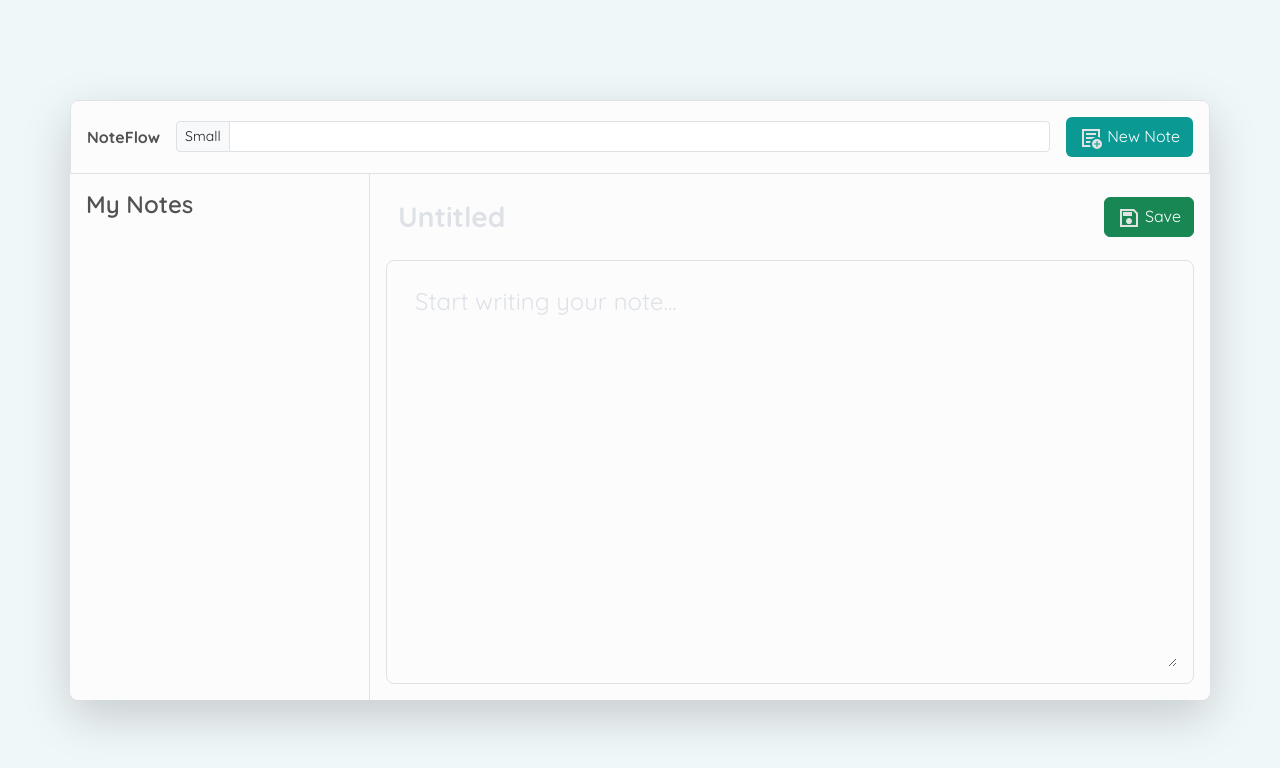
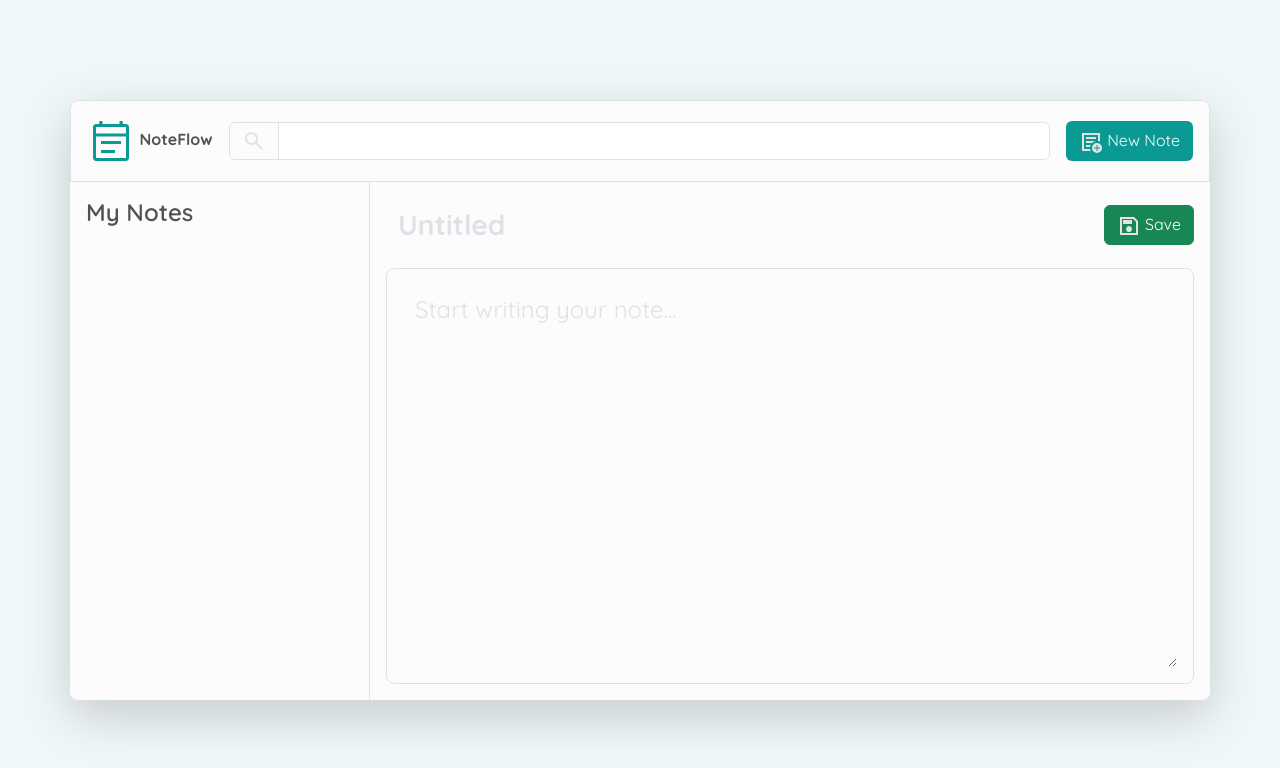
Before and after one commit to leightongrant/note-taking-app-step8up, a website: page public/index.html in a window 1280 px wide. Drawn offline with nearby package versions, Linux system fonts and the light colour scheme; no server answers.

Commit message:
feat(search): add note search functionality

```diff
--- a/public/assets/css/style.css
+++ b/public/assets/css/style.css
@@ -11,7 +11,8 @@
 	--border-color: #dee2e6;
 }
 body {
-	font-family: Quicksand, system-ui, -apple-system, BlinkMacSystemFont, 'Segoe UI', Roboto, Oxygen, Ubuntu, Cantarell, 'Open Sans', 'Helvetica Neue', sans-serif;
+	font-family: Quicksand, system-ui, -apple-system, BlinkMacSystemFont, 'Segoe UI', Roboto, Oxygen, Ubuntu, Cantarell, 'Open Sans', 'Helvetica Neue',
+		sans-serif;
 	color: var(--dark-text);
 	font-weight: 400;
 	background-color: var(--background-color);
@@ -108,6 +109,15 @@ button.new-note:hover {
 	grid-template-columns: 1fr auto auto;
 	gap: 1rem;
 }
+
+#inputGroup-sizing-md {
+	background-color: transparent;
+}
+
+#search:focus {
+	box-shadow: none;
+	border-color: var(--border-color);
+}
 #note-title-input,
 #note-text {
 	border: none;
--- a/public/assets/js/index.js
+++ b/public/assets/js/index.js
@@ -1,6 +1,7 @@
 const myNotes = document.querySelector('.my-notes')
 const newNote = document.querySelector('.new-note')
 const confirmModal = new bootstrap.Modal('#confirmModal', {})
+const searchInput = document.querySelector('#search')
 
 const renderNoteForm = (title = '', noteText = '', crudOp = 'post', id) => {
 	const noteView = document.querySelector('.note-view')
@@ -92,14 +93,15 @@ const renderNote = (note) => {
 	confirm.addEventListener('click', confirmDelete)
 }
 
-const getNotes = async () => {
+const getNotes = async (re = RegExp('')) => {
 	const url = 'http://localhost:5000/api/notes'
 	try {
 		const response = await fetch(url)
 		if (response.ok) {
 			const data = await response.json()
 			data.sort((a, b) => new Date(b.updatedAt) - new Date(a.updatedAt))
-			renderNotes(data)
+			const filteredData = data.filter((item) => re.test(item.title))
+			renderNotes(filteredData)
 		}
 	} catch (error) {
 		console.log(error)
@@ -222,4 +224,13 @@ const handleSave = async (note, crudOp, id) => {
 	}
 }
 
+const handleSearch = () => {
+	searchInput.addEventListener('keyup', (e) => {
+		const { value } = e.target
+		const re = RegExp(value)
+		getNotes(re)
+	})
+}
+
 getNotes()
+handleSearch()
--- a/public/index.html
+++ b/public/index.html
@@ -50,18 +50,42 @@
 			<div class="page-inner container border border-0 shadow-lg rounded-3 bg-light-subtle p-0">
 				<header class="">
 					<nav class="border border-bottom border-1 rounded-top-3 p-3">
-						<div class="logo fw-bold">NoteFlow</div>
-						<div class="search input-group input-group-sm mb-0">
+						<div class="logo fw-bold">
+							<svg
+								xmlns="http://www.w3.org/2000/svg"
+								height="48px"
+								viewBox="0 -960 960 960"
+								width="48px"
+								fill="#0a9a93"
+							>
+								<path
+									d="M180-80q-24 0-42-18t-18-42v-620q0-24 18-42t42-18h65v-60h65v60h340v-60h65v60h65q24 0 42 18t18 42v620q0 24-18 42t-42 18H180Zm0-60h600v-430H180v430Zm0-490h600v-130H180v130Zm0 0v-130 130Zm100 210v-60h400v60H280Zm0 180v-60h279v60H280Z"
+								/>
+							</svg>
+							NoteFlow
+						</div>
+						<div class="search input-group input-group-md mb-0">
 							<span
 								class="input-group-text"
-								id="inputGroup-sizing-sm"
-								>Small</span
-							>
+								id="inputGroup-sizing-md"
+								><svg
+									xmlns="http://www.w3.org/2000/svg"
+									height="24px"
+									viewBox="0 -960 960 960"
+									width="24px"
+									fill="#e3e3e3"
+								>
+									<path
+										d="M784-120 532-372q-30 24-69 38t-83 14q-109 0-184.5-75.5T120-580q0-109 75.5-184.5T380-840q109 0 184.5 75.5T640-580q0 44-14 83t-38 69l252 252-56 56ZM380-400q75 0 127.5-52.5T560-580q0-75-52.5-127.5T380-760q-75 0-127.5 52.5T200-580q0 75 52.5 127.5T380-400Z"
+									/></svg
+							></span>
 							<input
 								type="text"
 								class="form-control"
-								aria-label="Sizing example input"
-								aria-describedby="inputGroup-sizing-sm"
+								name="search"
+								id="search"
+								aria-label="search"
+								aria-describedby="inputGroup-sizing-md"
 							/>
 						</div>
 						<div class="new-note">
```
